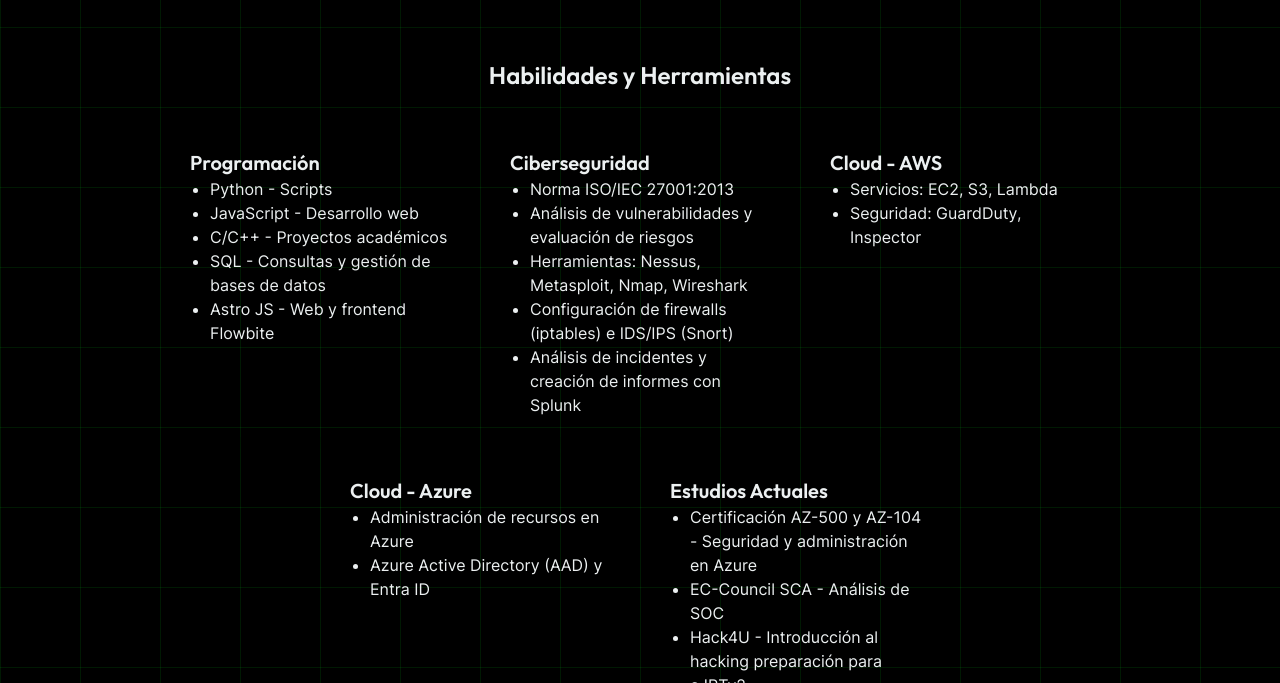
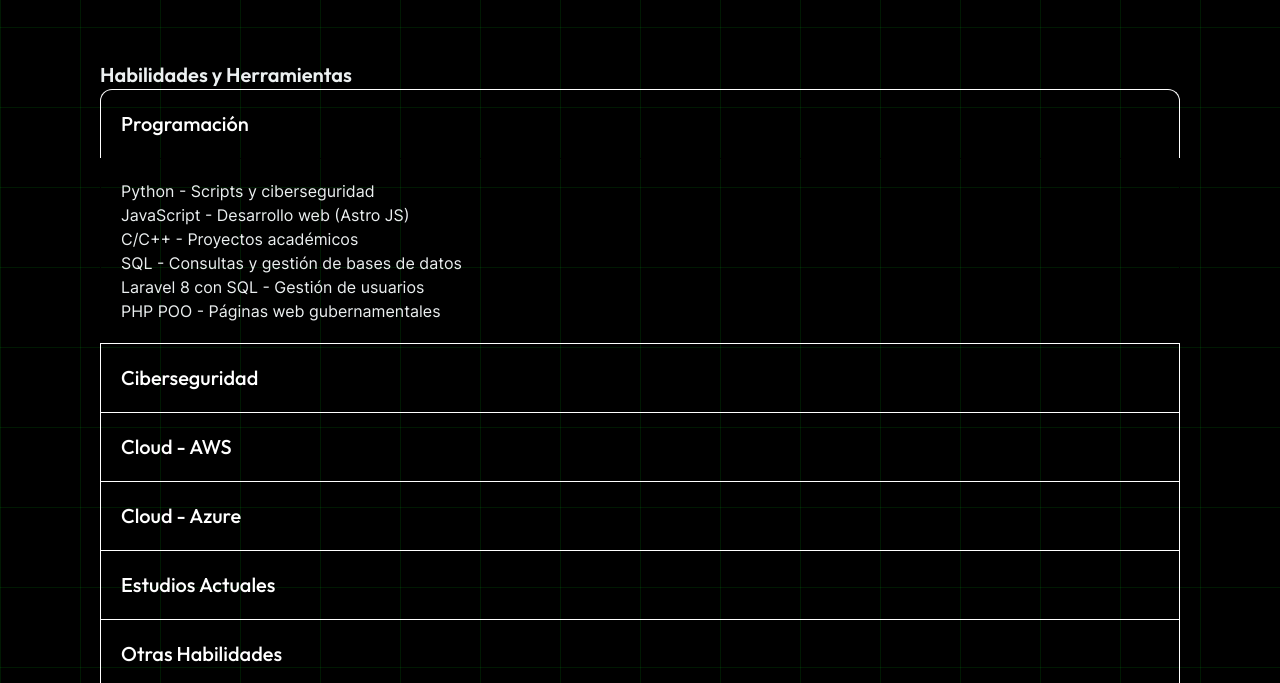
Before and after one commit to 404Jp/cv-minimal, an Astro site: page / in a window 1280 px wide. Shown: the part 693-1376 px from the top of the page. Built offline with nearby package versions, Linux system fonts and the light colour scheme; Astro itself is replaced by a stand-in of ours; a web font is replaced by a local one.

Commit message:
update skill with accordion

```diff
--- a/src/components/home/Skill.astro
+++ b/src/components/home/Skill.astro
@@ -1,99 +1,122 @@
+<div>
+  <h2 class="main-title">Habilidades y Herramientas</h2> <!-- Título principal centrado y en h2 -->
+</div>
 <style>
-    /* Contenedor principal que alinea los elementos uno al lado del otro */
-    .skills-container {
-      display: flex;
-      flex-wrap: wrap; /* Permite que los elementos bajen a la siguiente línea cuando no quepan */
-      justify-content: center; /* Centra las secciones horizontalmente */
-      gap: 20px; /* Espacio entre las secciones */
-      padding: 20px;
-    }
-
-    /* Estilo para cada sección */
-    .skills-section {
-      background-color: transparent; /* Fondo transparente */
-      padding: 20px;
-      border-radius: 8px;
-      flex: 1 1 250px; /* Mínimo de 250px por sección, y se expanden hasta llenar el espacio */
-      max-width: 300px; /* Máximo ancho por sección */
-      box-shadow: 0 4px 8px rgba(0, 0, 0, 0.2); /* Sombra alrededor de las tarjetas */
-    }
-
     h2 {
       font-size: 1.25rem;
       color: #ecf0f1;
     }
-
-    .main-title {
-      text-align: center; /* Centra el título principal */
-      font-size: 1.5rem; /* Tamaño de fuente para el título principal */
+    li{
       color: #ecf0f1;
-      margin-bottom: 20px; /* Espacio debajo del título principal */
     }
-
-    ul {
-      list-style-type: disc;
-      padding-left: 20px;
-    }
-
-    li {
+    p{
       color: #ecf0f1;
     }
   </style>
-
-  <div>
-    <h2 class="main-title">Habilidades y Herramientas</h2> <!-- Título principal centrado y en h2 -->
-  </div>
-  <div class="skills-container">
+  <div id="accordion-collapse" data-accordion="collapse">
     <!-- Sección de Programación -->
-    <div class="skills-section">
-        <h2>Programación</h2>
+    <h2 id="accordion-collapse-heading-1">
+      <button type="button" class="flex items-center justify-between w-full p-5 font-medium text-white border border-b-0 border-gray-200 rounded-t-xl focus:ring-4 focus:ring-gray-200 hover:bg-gray-100 gap-3" data-accordion-target="#accordion-collapse-body-1" aria-expanded="true" aria-controls="accordion-collapse-body-1">
+        <span>Programación</span>
+      </button>
+    </h2>
+    <div id="accordion-collapse-body-1" class="" aria-labelledby="accordion-collapse-heading-1">
+      <div class="p-5 border border-b-0 border-gray-200">
         <ul>
-            <li>Python - Scripts</li>
-            <li>JavaScript - Desarrollo web</li>
+          <li>Python - Scripts y ciberseguridad</li>
+          <li>JavaScript - Desarrollo web (Astro JS)</li>
           <li>C/C++ - Proyectos académicos</li>
           <li>SQL - Consultas y gestión de bases de datos</li>
-            <li>Astro JS - Web y frontend Flowbite</li>
+          <li>Laravel 8 con SQL - Gestión de usuarios</li>
+          <li>PHP POO - Páginas web gubernamentales</li>
         </ul>
+      </div>
     </div>
 
     <!-- Sección de Ciberseguridad -->
-    <div class="skills-section">
-        <h2>Ciberseguridad</h2>
+    <h2 id="accordion-collapse-heading-2">
+      <button type="button" class="flex items-center justify-between w-full p-5 font-medium text-white border border-b-0 border-gray-200 hover:bg-gray-100 gap-3" data-accordion-target="#accordion-collapse-body-2" aria-expanded="false" aria-controls="accordion-collapse-body-2">
+        <span>Ciberseguridad</span>
+      </button>
+    </h2>
+    <div id="accordion-collapse-body-2" class="hidden" aria-labelledby="accordion-collapse-heading-2">
+      <div class="p-5 border border-b-0 border-gray-200">
         <ul>
           <li>Norma ISO/IEC 27001:2013</li>
           <li>Análisis de vulnerabilidades y evaluación de riesgos</li>
-            <li>Herramientas: Nessus, Metasploit, Nmap, Wireshark</li>
+          <li>Herramientas: Nessus, Metasploit, Nmap (nivel 2 en CTF), Wireshark</li>
           <li>Configuración de firewalls (iptables) e IDS/IPS (Snort)</li>
           <li>Análisis de incidentes y creación de informes con Splunk</li>
+          <li>Shodan (nivel intermedio)</li>
+          <li>Ethical hacking: Zphisher, auditorías Wi-Fi (aircrack, fluxion, wifite)</li>
+          <li>OSINT avanzado</li>
         </ul>
+      </div>
     </div>
 
     <!-- Sección de Cloud - AWS -->
-    <div class="skills-section">
-        <h2>Cloud - AWS</h2>
+    <h2 id="accordion-collapse-heading-3">
+      <button type="button" class="flex items-center justify-between w-full p-5 font-medium text-white border border-b-0 border-gray-200 hover:bg-gray-100 gap-3" data-accordion-target="#accordion-collapse-body-3" aria-expanded="false" aria-controls="accordion-collapse-body-3">
+        <span>Cloud - AWS</span>
+      </button>
+    </h2>
+    <div id="accordion-collapse-body-3" class="hidden" aria-labelledby="accordion-collapse-heading-3">
+      <div class="p-5 border border-b-0 border-gray-200">
         <ul>
           <li>Servicios: EC2, S3, Lambda</li>
           <li>Seguridad: GuardDuty, Inspector</li>
         </ul>
       </div>
+    </div>
 
     <!-- Sección de Cloud - Azure -->
-    <div class="skills-section">
-        <h2>Cloud - Azure</h2>
+    <h2 id="accordion-collapse-heading-4">
+      <button type="button" class="flex items-center justify-between w-full p-5 font-medium text-white border border-b-0 border-gray-200 hover:bg-gray-100 gap-3" data-accordion-target="#accordion-collapse-body-4" aria-expanded="false" aria-controls="accordion-collapse-body-4">
+        <span>Cloud - Azure</span>
+      </button>
+    </h2>
+    <div id="accordion-collapse-body-4" class="hidden" aria-labelledby="accordion-collapse-heading-4">
+      <div class="p-5 border border-b-0 border-gray-200">
         <ul>
           <li>Administración de recursos en Azure</li>
           <li>Azure Active Directory (AAD) y Entra ID</li>
+          <li>Certificación en proceso AZ-104 - Administración en Azure</li>
         </ul>
       </div>
+    </div>
 
-    <!-- Sección de Certificaciones y Estudios Actuales -->
-    <div class="skills-section">
-        <h2>Estudios Actuales</h2>
+    <!-- Sección de Estudios Actuales -->
+    <h2 id="accordion-collapse-heading-5">
+      <button type="button" class="flex items-center justify-between w-full p-5 font-medium text-white border border-b-0 border-gray-200 hover:bg-gray-100 gap-3" data-accordion-target="#accordion-collapse-body-5" aria-expanded="false" aria-controls="accordion-collapse-body-5">
+        <span>Estudios Actuales</span>
+      </button>
+    </h2>
+    <div id="accordion-collapse-body-5" class="hidden" aria-labelledby="accordion-collapse-heading-5">
+      <div class="p-5 border border-gray-200">
         <ul>
-            <li>Certificación AZ-500 y AZ-104 - Seguridad y administración en Azure</li>
           <li>EC-Council SCA - Análisis de SOC</li>
-            <li>Hack4U - Introducción al hacking preparación para eJPTv2</li>
+          <li>Hack4U - Introducción al hacking y preparación para eJPTv2</li>
           <li>Python ofensivo para ciberseguridad</li>
         </ul>
       </div>
     </div>
+
+    <!-- Sección de Otras Habilidades -->
+    <h2 id="accordion-collapse-heading-6">
+      <button type="button" class="flex items-center justify-between w-full p-5 font-medium text-white border border-gray-200 hover:bg-gray-100 gap-3" data-accordion-target="#accordion-collapse-body-6" aria-expanded="false" aria-controls="accordion-collapse-body-6">
+        <span>Otras Habilidades</span>
+      </button>
+    </h2>
+    <div id="accordion-collapse-body-6" class="hidden" aria-labelledby="accordion-collapse-heading-6">
+      <div class="p-5 border border-gray-200">
+        <ul>
+          <li>Linux - Administración básica</li>
+          <li>Docker básico</li>
+          <li>WordPress y Odoo - Proyectos para empresas pequeñas</li>
+          <li>Freelance: Digital Ocean, cPanel</li>
+          <li>Google Analytics y SEO básico</li>
+          <li>Soporte técnico: Jira Service Desk</li>
+        </ul>
+      </div>
+    </div>
+  </div>
--- a/src/pages/index.astro
+++ b/src/pages/index.astro
@@ -10,6 +10,7 @@
 import RRSS from "@components/general/RRSS.astro";
 import Skill from "@components/home/Skill.astro";
 import Services from "@components/home/services.astro";
+import Skill2 from "@components/home/Skill2.astro";
 
 const featureProjects = info.projects.reduce((accumulator, project) => {
   if (accumulator.length < 6 && project.isFeatured) {
@@ -33,12 +34,14 @@
       ogImageUrl={"/assets/images/profile.png"}
     />
     <GoogleAnalytics />
+    <script src="/node_modules/flowbite/dist/flowbite.min.js" defer></script>
+
   </head>
   <body>
     <Layout>
       <Home title={""} details={info.hero} />
      <div id="skill">
-      <Skill/>
+      <Skill client:load />
     </div>
     <RRSS/>
     <br><br>
```
Lines whose indentation alone changed are shown as unchanged.
